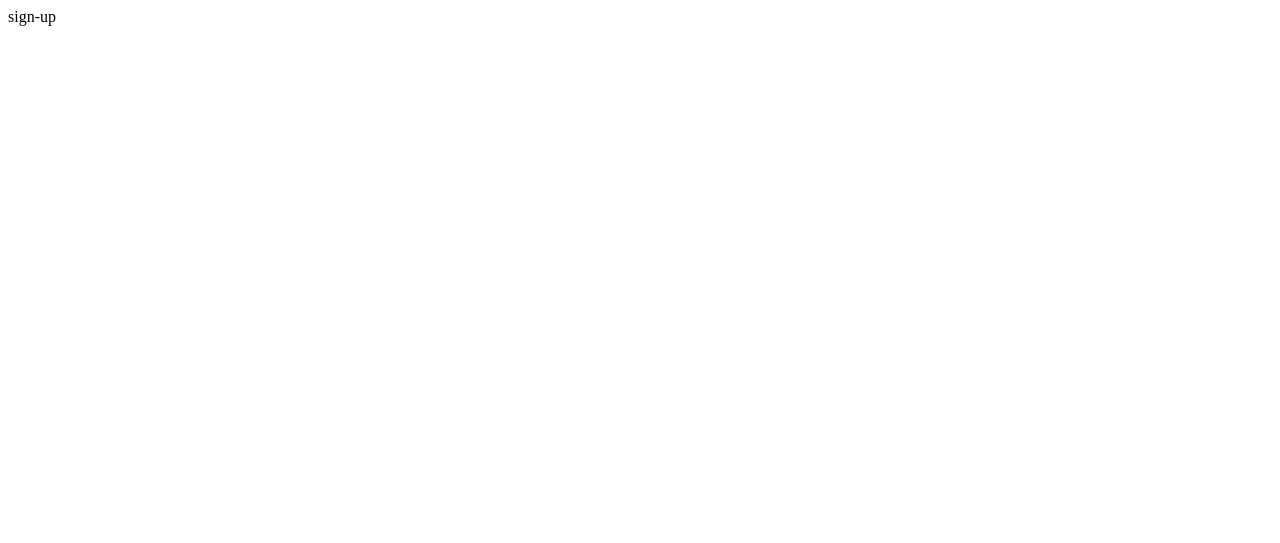
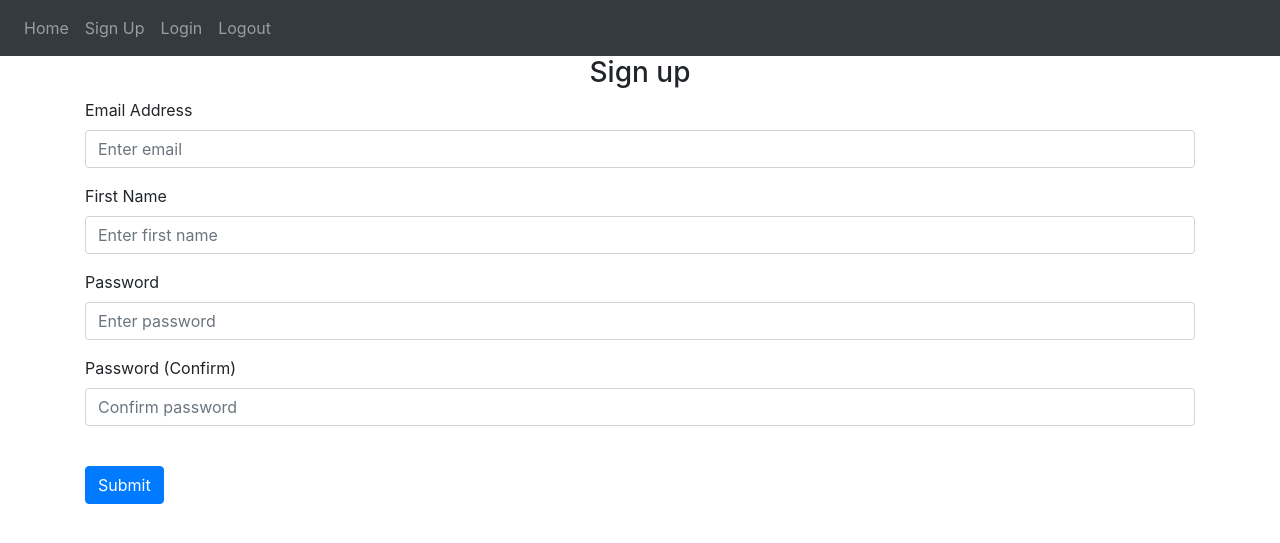
Before and after one commit to GuilhermeGMV/agentesMarcio, a Flask app: page /sign-up in a window 1280 px wide. Before the commit the part shown is almost empty. Shown: the top 543 px of the page. Run offline with Flask 3, Linux system fonts and the light colour scheme; some libraries are stand-ins or nearby versions.

Commit message:
segundo commit

```diff
--- a/website/auth.py
+++ b/website/auth.py
@@ -1,15 +1,34 @@
-from flask import Blueprint
+from flask import Blueprint, render_template, request, flash
 
 auth = Blueprint('auth', __name__)
 
-@auth.route('/login')
+
+@auth.route('/login', methods=['GET', 'POST'])
 def login():
-    return '<p>Login</p>'
+    return render_template('login.html', text="Testing")
+
 
 @auth.route('/logout')
 def logout():
     return '<p>Logout</p>'
 
-@auth.route('/sign-up')
+
+@auth.route('/sign-up', methods=['GET', 'POST'])
 def sign_up():
-    return '<p>sign-up</p>'
+    if request.method == 'POST':
+        email = request.form.get('email')
+        firstName = request.form.get('firstName')
+        password1 = request.form.get('password1')
+        password2 = request.form.get('password2')
+
+        if len(email) < 4:
+            flash('Email must be greater than 4 characters.', category='erro')
+        elif len(password1) < 7:
+            flash('Passsword must be greater than 7 characters.', category='erro')
+        elif len(firstName) < 2:
+            flash('First name must be greater than 2 characters.', category='erro')
+        elif password1 != password2:
+            flash('Passsword dont match.', category='erro')
+        #else:
+            # add user to db
+    return render_template('sign_up.html')
--- a/website/templates/base.html
+++ b/website/templates/base.html
@@ -23,17 +23,14 @@
         </button>
         <div class="collapse navbar-collapse" id="navbar">
             <div class="navbar-nav">
-                <a class="nav-item nav-link" id="login" href="/login"></a>
-                <a class="nav-item nav-link" id="signUp" href="/sign-up"></a>
-                <a class="nav-item nav-link" id="logout" href="/logout"></a>
-                <a class="nav-item nav-link" id="home" href="/"></a>
+                <a class="nav-item nav-link" id="home" href="/">Home</a>
+                <a class="nav-item nav-link" id="signUp" href="/sign-up">Sign Up</a>
+                <a class="nav-item nav-link" id="login" href="/login">Login</a>
+                <a class="nav-item nav-link" id="logout" href="/logout">Logout</a>
             </div>
         </div>
     </nav>
-    <div class="container">
-        {% block content %}
-        {% endblock %}
-    </div>
+    <div class="container">{% block content %} {% endblock %}</div>
     <script
       src="https://code.jquery.com/jquery-3.2.1.slim.min.js"
       integrity="sha384-KJ3o2DKtIkvYIK3UENzmM7KCkRr/rE9/Qpg6aAZGJwFDMVNA/GpGFF93hXpG5KkN"
--- /dev/null
+++ b/website/templates/sign_up.html
@@ -0,0 +1,45 @@
+{% extends "base.html" %} {% block title %}Sign up{% endblock %}
+
+{% block content %}
+<form method="POST">
+    <h3 align="center">Sign up</h3>
+    <div class="form-group">
+        <label for="email">Email Address</label>
+        <input
+                type="email"
+                class="form-control"
+                id="email" name="email"
+                placeholder="Enter email"
+        />
+    </div>
+    <div class="form-group">
+        <label for="firstName">First Name</label>
+        <input
+                type="text"
+                class="form-control"
+                id="firstName" name="firstName"
+                placeholder="Enter first name"
+        />
+    </div>
+    <div class="form-group">
+        <label for="password1">Password</label>
+        <input
+                type="password"
+                class="form-control"
+                id="password1" name="password1"
+                placeholder="Enter password"
+        />
+    </div>
+    <div class="form-group">
+        <label for="password2">Password (Confirm)</label>
+        <input
+                type="password"
+                class="form-control"
+                id="password2" name="password2"
+                placeholder="Confirm password"
+        />
+    </div>
+    <br />
+    <button type="submit" class="btn btn-primary">Submit</button>
+</form>
+{% endblock %}
```
Also changed, not shown: website/templates/login.html (added, +27 -0 lines).
